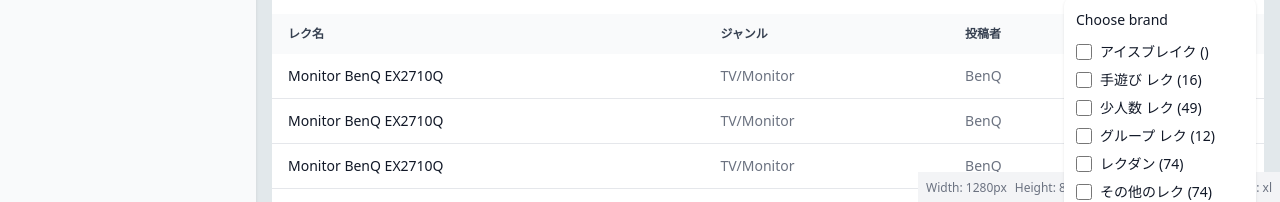
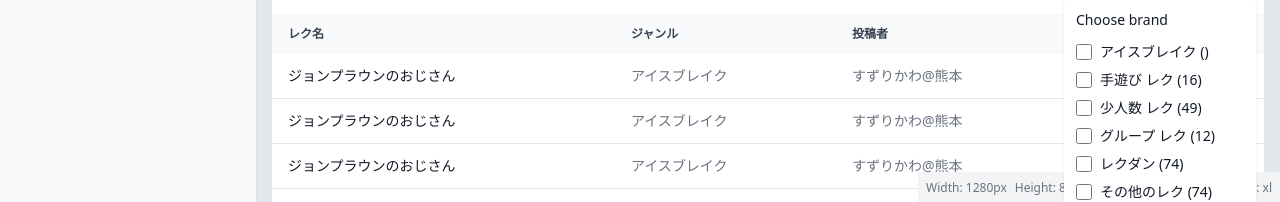
Before and after one commit to chihiros/topicpost-web, a React (Create React App) app: page /recreation in a window 1280 px wide. Shown: the part 596-798 px from the top of the page. Built offline with nearby package versions, Linux system fonts and the light colour scheme; no server answers; what tailwindcss-inner-border would draw is missing.

Commit message:
fix: 名称を変更

```diff
--- a/src/core/components/organisms/RecreationContent.tsx
+++ b/src/core/components/organisms/RecreationContent.tsx
@@ -258,10 +258,10 @@ const RecreationForm: React.FC = () => {
               <tbody>
                 {numbers.map((number) => (
                   <tr className="border-b">
-                    <th scope="row" className="px-4 py-3 font-medium text-gray-900 whitespace-nowrap">Monitor BenQ EX2710Q</th>
-                    <td className="px-4 py-3">TV/Monitor</td>
-                    <td className="px-4 py-3">BenQ</td>
-                    <td className="px-4 py-3">354</td>
+                    <th scope="row" className="px-4 py-3 font-medium text-gray-900 whitespace-nowrap">ジョンプラウンのおじさん</th>
+                    <td className="px-4 py-3">アイスブレイク</td>
+                    <td className="px-4 py-3">すずりかわ@熊本</td>
+                    <td className="px-4 py-3">2023/05/14</td>
                   </tr>
                 ))}
               </tbody>
```
